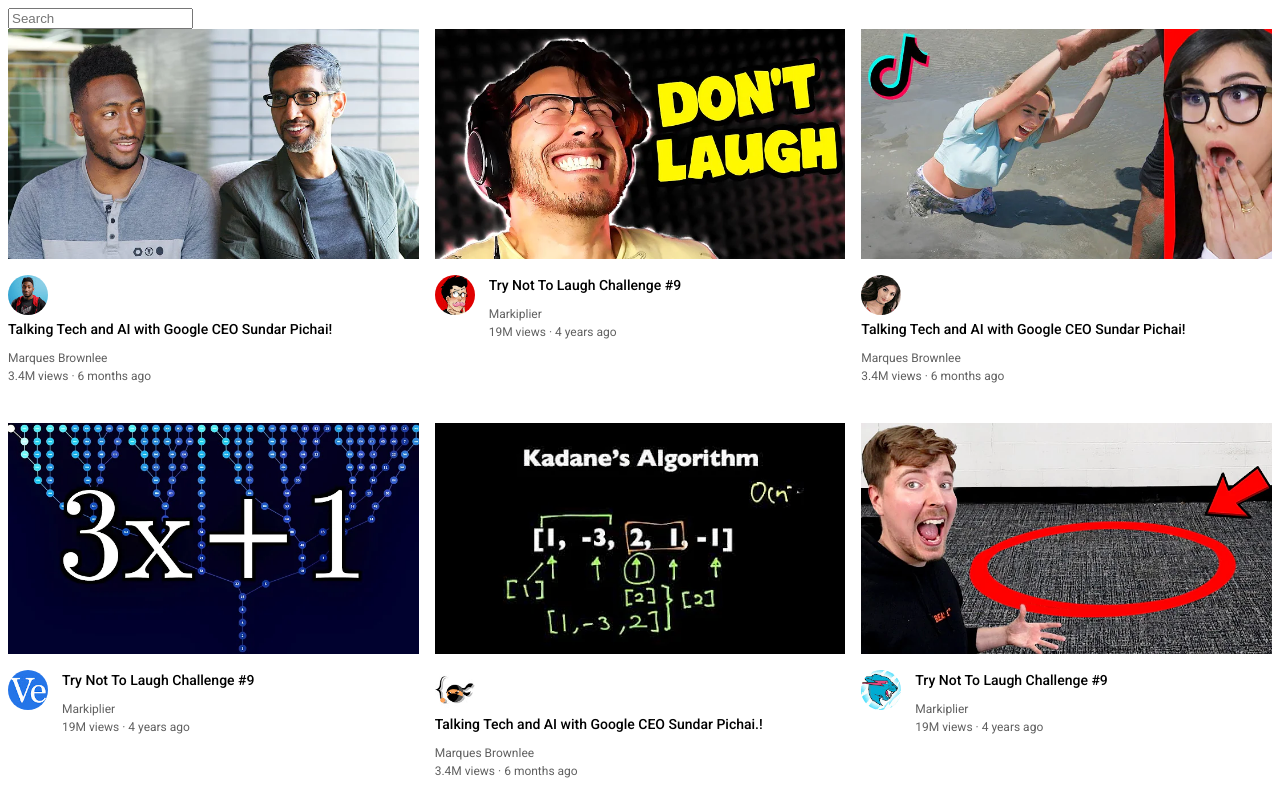
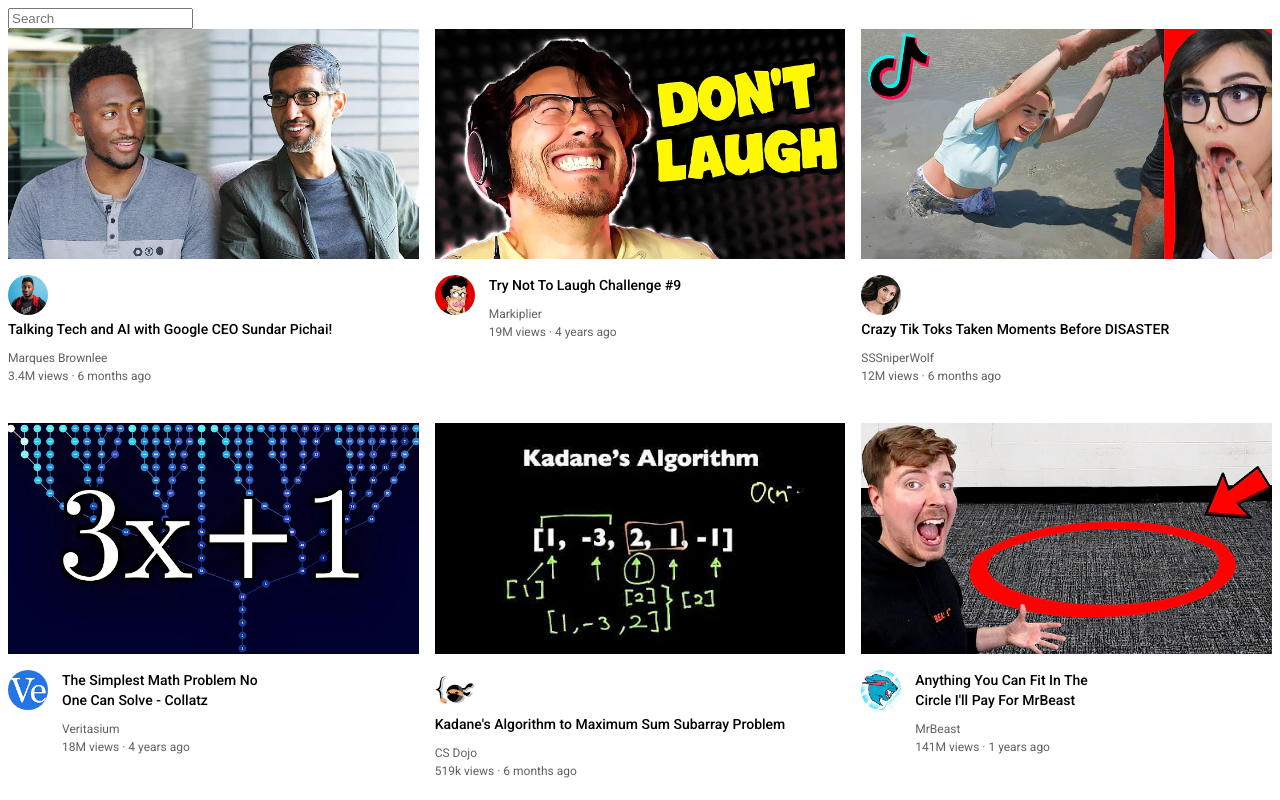
Before and after one commit to enyasystem/Task2EdwardSpeak, a plain HTML site: page youtube.html in a window 1280 px wide. Drawn offline with Linux system fonts and the light colour scheme.

Commit message:
Channel Videos description and no. of views added

```diff
--- a/youtube.html
+++ b/youtube.html
@@ -135,13 +135,13 @@
           </div>
           <div class="video-info-grid">
             <p class="video-title">
-              Talking Tech and AI with Google CEO Sundar Pichai!
+              Crazy Tik Toks Taken Moments Before DISASTER
             </p>
             <p class="video-author">
-              Marques Brownlee
+              SSSniperWolf
             </p>
             <p class="video-stats">
-              3.4M views &#183; 6 months ago
+              12M views &#183; 6 months ago
             </p>
           </div>
         </div>
@@ -157,13 +157,13 @@
           </div>
           <div class="video-info">
             <p class="video-title">
-              Try Not To Laugh Challenge #9
+              The Simplest Math Problem No One Can Solve - Collatz
             </p>
             <p class="video-author">
-              Markiplier
+              Veritasium
             </p>
             <p class="video-stats">
-              19M views &#183; 4 years ago
+              18M views &#183; 4 years ago
             </p>
           </div>
         </div>
@@ -179,13 +179,13 @@
           </div>
           <div class="video-info-grid">
             <p class="video-title">
-              Talking Tech and AI with Google CEO Sundar Pichai.!
+              Kadane's Algorithm to Maximum Sum Subarray Problem
             </p>
             <p class="video-author">
-              Marques Brownlee
+              CS Dojo
             </p>
             <p class="video-stats">
-              3.4M views &#183; 6 months ago
+              519k views &#183; 6 months ago
             </p>
           </div>
         </div>
@@ -201,13 +201,13 @@
           </div>
           <div class="video-info">
             <p class="video-title">
-              Try Not To Laugh Challenge #9
+              Anything You Can Fit In The Circle I'll Pay For MrBeast
             </p>
             <p class="video-author">
-              Markiplier
+              MrBeast
             </p>
             <p class="video-stats">
-              19M views &#183; 4 years ago
+              141M views &#183; 1 years ago
             </p>
           </div>
         </div>
```
